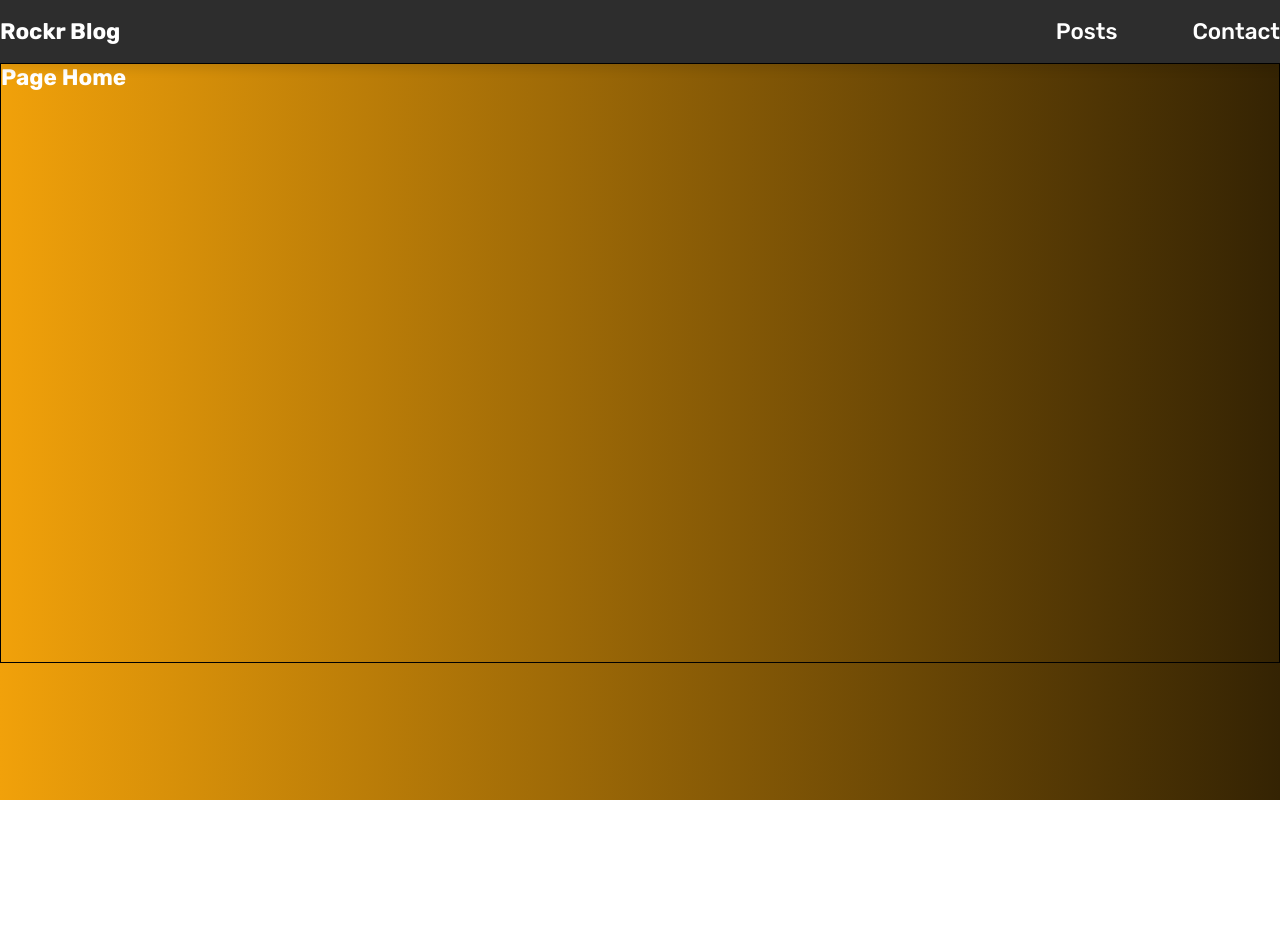
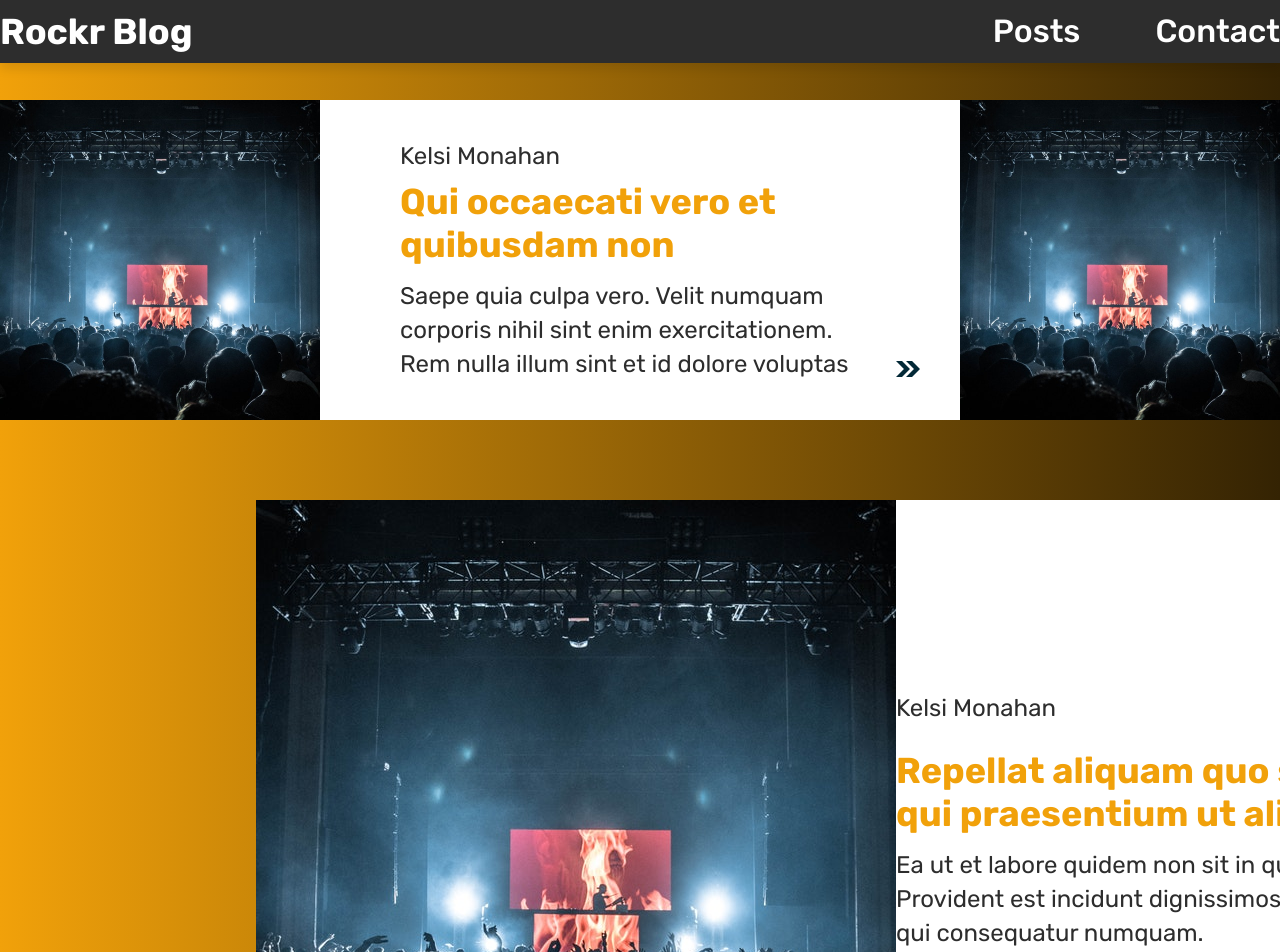
Before and after one commit to matheuspedrosoo/rockrblog, a React (Vite) app: page / in a window 1280 px wide. Shown: the top 952 px of the page. Before the commit the page ends 800 px from the top, so only its background shows below. Built offline with nearby package versions, Linux system fonts and the light colour scheme.

Commit message:
feat: created static cards layout

```diff
--- /dev/null
+++ b/src/components/Card/Card.module.scss
@@ -0,0 +1,43 @@
+@import '../../styles/variables.scss';
+
+.card {
+  display: flex;
+  align-self: end;
+  max-width: 80%;
+
+  > img {
+    width: 640px;
+    height: 640px;
+    object-fit: cover;
+  }
+
+  .description {
+    width: 640px;
+    background: $white;
+
+    display: flex;
+    flex-direction: column;
+    align-items: center;
+    justify-content: center;
+    position: relative;
+
+    .content {
+      height: 315px;
+      width: 480px;
+      display: flex;
+      flex-direction: column;
+      align-items: start;
+      justify-content: center;
+
+      h1 {
+        margin-top: 24px;
+        margin-bottom: 13px;
+      }
+    }
+    a {
+      position: absolute;
+      bottom: 40px;
+      right: 40px;
+    }
+  }
+}
--- /dev/null
+++ b/src/components/Card/index.tsx
@@ -0,0 +1,28 @@
+import { Link } from 'react-router-dom'
+
+import img from '../../assets/img.svg'
+import arrow from '../../assets/arrow.svg'
+
+import styles from './Card.module.scss'
+
+export function Card() {
+  return (
+    <div className={styles.card}>
+      <img src={img} alt="image" />
+
+      <div className={styles.description}>
+        <div className={styles.content}>
+          <p className="text">Kelsi Monahan </p>
+          <h1 className="title">Repellat aliquam quo sit qui praesentium ut aliquid</h1>
+          <p className="text p">
+            Ea ut et labore quidem non sit in quidem. Provident est incidunt dignissimos enim qui consequatur numquam.
+          </p>
+        </div>
+
+        <Link to="#">
+          <img src={arrow} alt="arrow" />
+        </Link>
+      </div>
+    </div>
+  )
+}
--- /dev/null
+++ b/src/components/DoubleCard/DoubleCard.module.scss
@@ -0,0 +1,44 @@
+@import '../../styles/variables.scss';
+
+.doubleCard {
+  display: flex;
+  max-width: 960px;
+  width: 100%;
+
+  > img {
+    width: 320px;
+    height: 320px;
+    object-fit: cover;
+    float: left;
+  }
+
+  .description {
+    width: 640px;
+    background: $white;
+    position: relative;
+    display: flex;
+    flex-direction: column;
+    align-items: center;
+    justify-content: center;
+
+    .content {
+      height: 250px;
+      width: 480px;
+      display: flex;
+      flex-direction: column;
+      align-items: start;
+      justify-content: center;
+
+      h1 {
+        margin-top: 7px;
+        margin-bottom: 13px;
+      }
+    }
+
+    a {
+      position: absolute;
+      bottom: 40px;
+      right: 40px;
+    }
+  }
+}
--- /dev/null
+++ b/src/components/DoubleCard/index.tsx
@@ -0,0 +1,29 @@
+import { Link } from 'react-router-dom'
+
+import img from '../../assets/img.svg'
+import arrow from '../../assets/arrow.svg'
+
+import styles from './DoubleCard.module.scss'
+
+export function DoubleCard() {
+  return (
+    <div className={styles.doubleCard}>
+      <img src={img} alt="image" />
+
+      <div className={styles.description}>
+        <div className={styles.content}>
+          <p className="text">Kelsi Monahan </p>
+          <h1 className="title">Qui occaecati vero et quibusdam non </h1>
+          <p className="text p">
+            Saepe quia culpa vero. Velit numquam corporis nihil sint enim exercitationem. Rem nulla illum sint et id
+            dolore voluptas{' '}
+          </p>
+        </div>
+
+        <Link to="#">
+          <img src={arrow} alt="arrow" />
+        </Link>
+      </div>
+    </div>
+  )
+}
--- a/src/pages/Home/Home.module.scss
+++ b/src/pages/Home/Home.module.scss
@@ -1,7 +1,13 @@
 .container {
-  border: 1px solid black;
-  margin-top: 6.25rem;
+  margin-top: 10rem;
+  width: 100%;
+  overflow: hidden;
 
-  width: 100%;
-  height: 600px;
+  display: flex;
+  flex-direction: column;
+
+  > div {
+    display: flex;
+    margin-bottom: 80px;
+  }
 }
--- a/src/pages/Home/index.tsx
+++ b/src/pages/Home/index.tsx
@@ -1,4 +1,6 @@
 import { Header } from '../../components/Header/Header'
+import { DoubleCard } from '../../components/DoubleCard'
+import { Card } from '../../components/Card'
 
 import styles from './Home.module.scss'
 
@@ -8,7 +10,12 @@ function Home() {
       <Header />
 
       <div className={styles.container}>
-        <h1>Page Home</h1>
+        <div>
+          <DoubleCard />
+          <DoubleCard />
+        </div>
+
+        <Card />
       </div>
     </>
   )
--- a/src/pages/Post/index.tsx
+++ b/src/pages/Post/index.tsx
@@ -1,4 +1,5 @@
 import { Header } from '../../components/Header/Header'
+
 import styles from './Post.module.scss'
 
 function Post() {
@@ -7,7 +8,7 @@ function Post() {
       <Header />
 
       <div className={styles.container}>
-        <h1>aaaaaaaaaaaa</h1>Page Post
+        <h1>Page Post</h1>
       </div>
     </>
   )
--- a/src/styles/globals.scss
+++ b/src/styles/globals.scss
@@ -17,6 +17,7 @@ body {
   -webkit-font-smoothing: antialiased;
 
   background: linear-gradient(90deg, #f1a10a 0%, #342303 100%);
+  background-repeat: no-repeat;
   box-shadow: 0px 4px 4px rgba(0, 0, 0, 0.25);
 
   display: flex;
@@ -25,26 +26,28 @@ body {
 
 h1,
 .h1 {
-  font-size: 2.25rem;
+  font-size: 3.6rem;
+  line-height: 4.3rem;
   color: $white;
   font-weight: 700;
 }
 
 .nav-link {
-  font-size: 2.25rem;
+  font-size: 3.2rem;
+  line-height: 3.8rem;
   color: $white;
   font-weight: 500;
 }
 
 .title {
-  font-size: 2.25rem;
-  line-height: 2.68rem;
+  font-size: 3.6rem;
+  line-height: 4.3rem;
   color: $title;
 }
 
 .text {
-  font-size: 1.5rem;
-  line-height: 2.12rem;
+  font-size: 2.4rem;
+  line-height: 3.4rem;
   color: $black;
 }
 
```
Also changed, not shown: src/assets/arrow.svg (added), src/assets/img.svg (added).
